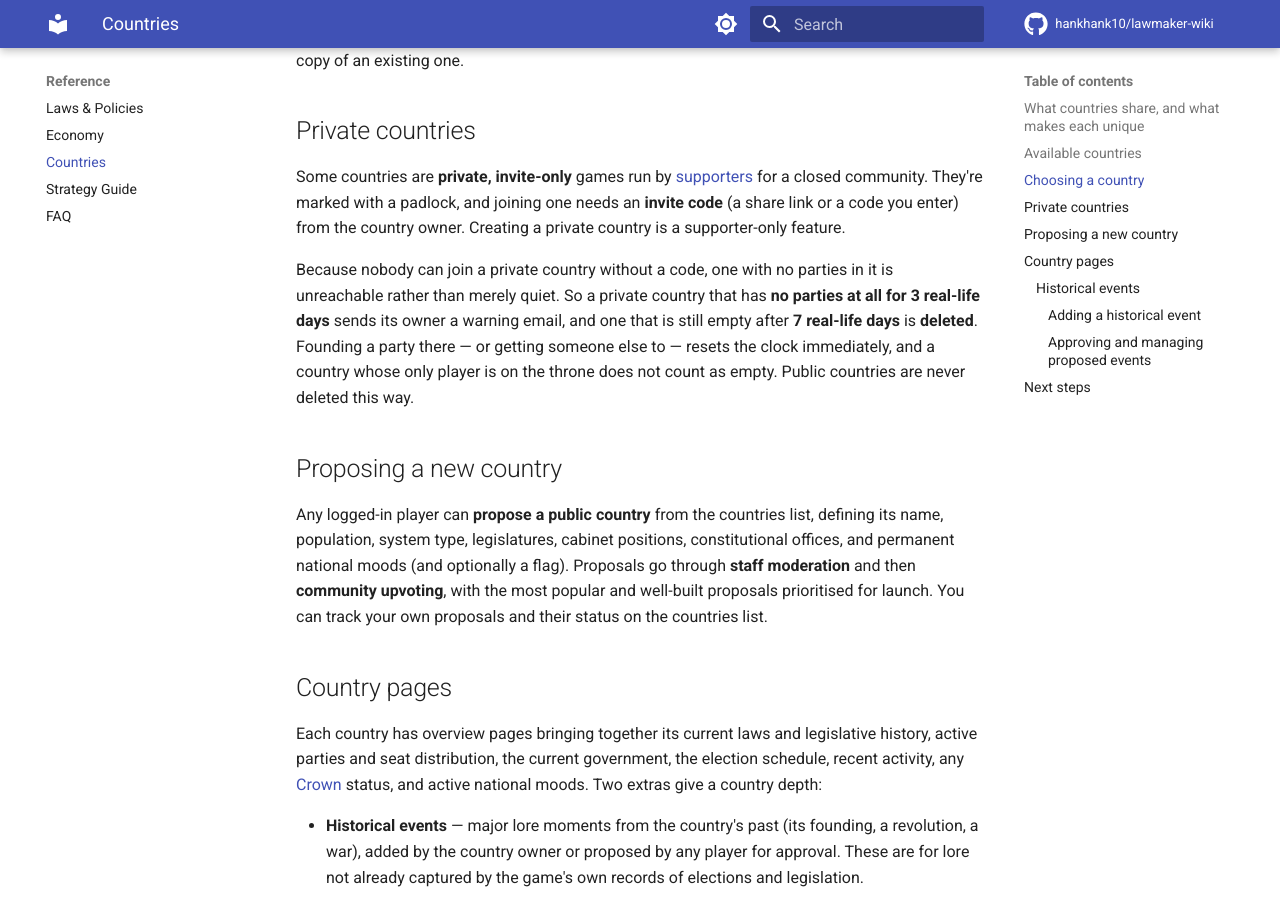
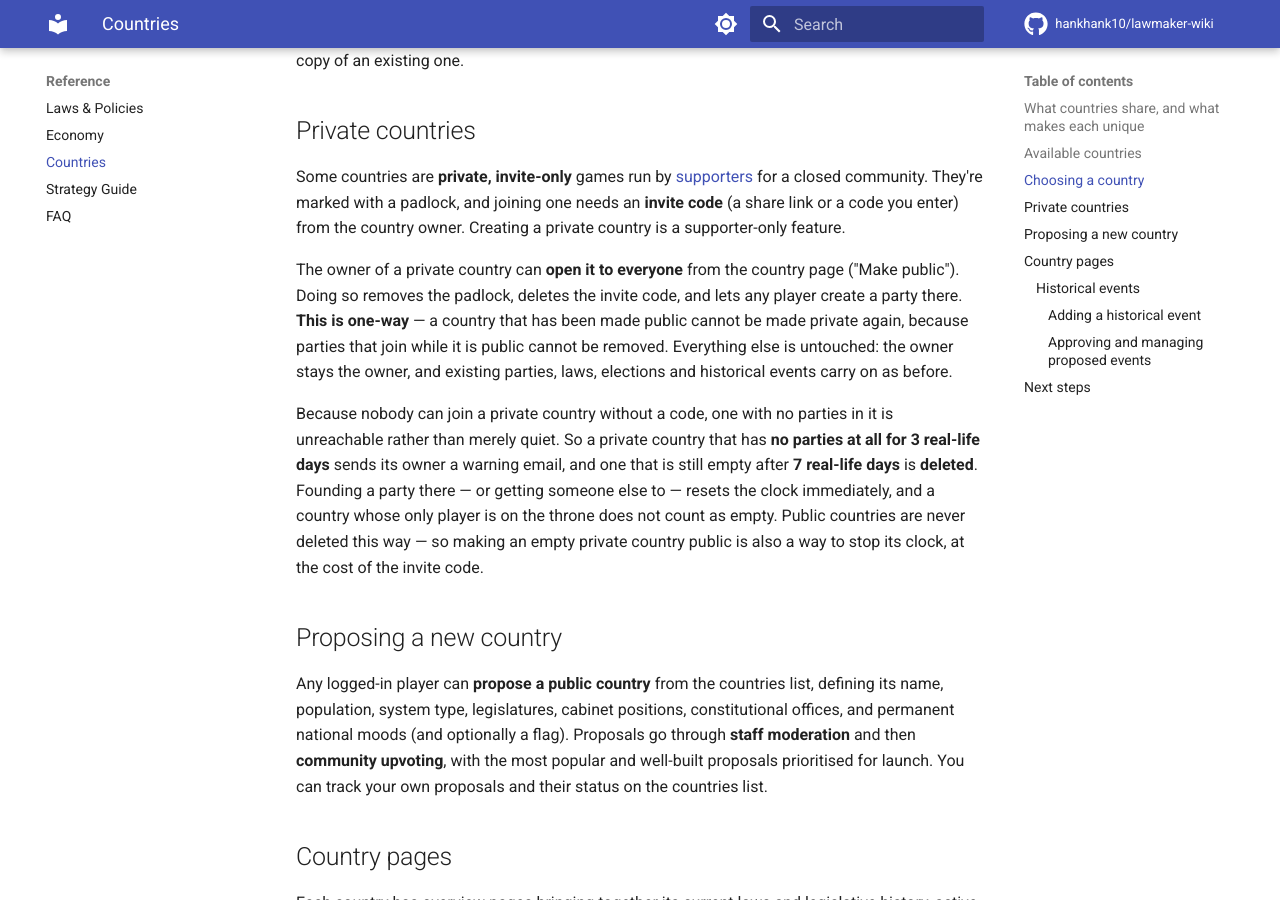
Before and after one commit to hankhank10/lawmaker-wiki, an MkDocs documentation site: the page built from docs/countries.md, in a window 1280 px wide and 900 px high, scrolled down 1218 px. Built offline with MkDocs 1.6.1 and Material for MkDocs 9.7.7, drawn with Linux system fonts in a browser that asks for light colours; comment, search, counter and statistics services are not loaded.

Commit message:
📝 Sync from private repo
Auto-synced from hankhank10/lawmaker/game-manual

```diff
--- a/docs/countries.md
+++ b/docs/countries.md
@@ -28,7 +28,9 @@ If you're new, **Avalon** is the safest start — it's the most active and estab
 
 Some countries are **private, invite-only** games run by [supporters](../support) for a closed community. They're marked with a padlock, and joining one needs an **invite code** (a share link or a code you enter) from the country owner. Creating a private country is a supporter-only feature.
 
-Because nobody can join a private country without a code, one with no parties in it is unreachable rather than merely quiet. So a private country that has **no parties at all for 3 real-life days** sends its owner a warning email, and one that is still empty after **7 real-life days** is **deleted**. Founding a party there — or getting someone else to — resets the clock immediately, and a country whose only player is on the throne does not count as empty. Public countries are never deleted this way.
+The owner of a private country can **open it to everyone** from the country page ("Make public"). Doing so removes the padlock, deletes the invite code, and lets any player create a party there. **This is one-way** — a country that has been made public cannot be made private again, because parties that join while it is public cannot be removed. Everything else is untouched: the owner stays the owner, and existing parties, laws, elections and historical events carry on as before.
+
+Because nobody can join a private country without a code, one with no parties in it is unreachable rather than merely quiet. So a private country that has **no parties at all for 3 real-life days** sends its owner a warning email, and one that is still empty after **7 real-life days** is **deleted**. Founding a party there — or getting someone else to — resets the clock immediately, and a country whose only player is on the throne does not count as empty. Public countries are never deleted this way — so making an empty private country public is also a way to stop its clock, at the cost of the invite code.
 
 ## Proposing a new country
 
```
